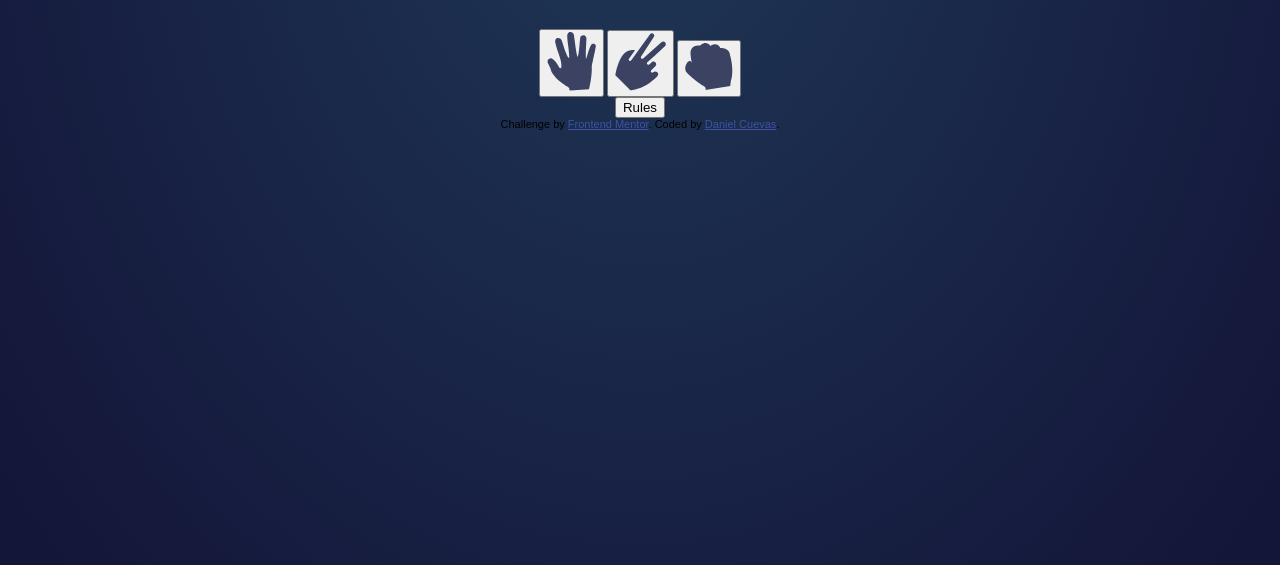
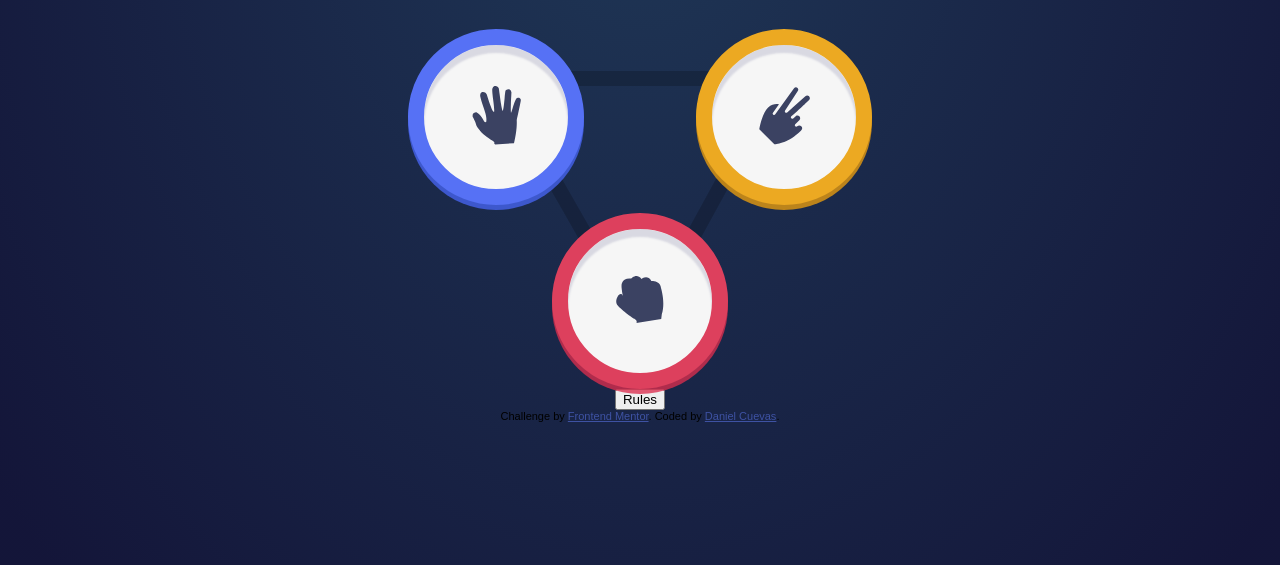
Before and after one commit to dcuevasdev/rock-paper-scissors, a plain HTML site: page index.html in a window 1280 px wide. Shown: the part 151-716 px from the top of the page. Drawn offline with Linux system fonts and the light colour scheme.

Commit message:
Estilos CSS para el main seccion play

```diff
--- a/index.html
+++ b/index.html
@@ -30,8 +30,8 @@
             d="M47.125 11.832a2.922 2.922 0 00-1.232-.198c-.57.04-1.029.271-1.302.65-1.604 2.248-2.919 6.493-3.979 9.905-.486 1.577-1.14 3.688-1.612 4.69-.493-2.807.064-13.09.28-17.05l.003-.064c.15-2.751.17-3.234.138-3.446-.238-1.509-.843-2.5-1.799-2.943-.966-.45-2.22-.25-3.572.563-.677.41-.865 1.816-1.446 8.19l-.002.028c-.32 3.502-1.058 11.566-1.965 12.91-1.023-1.88-2.431-12.555-3.039-17.176-.425-3.236-.673-5.094-.84-5.655-.35-1.176-1.83-2.176-3.295-2.232-1.22-.06-2.22.56-2.698 1.638-.894.995-.578 4.292.41 12.102.47 3.718 1.44 11.395.83 12.257-1.219-.133-3.31-4.942-6.215-14.299-.816-2.62-1.068-3.408-1.318-3.753-.494-1.202-2.172-2.129-3.676-2.024a3.183 3.183 0 00-.377.049c-.787.156-2.584.881-2.2 4.226 1.06 4.637 2.213 8.041 3.331 11.346l.023.066c.669 1.98 1.302 3.85 1.89 5.925 1.385 4.9.846 7.94.84 7.975-.046.312-.143.503-.288.57a.556.556 0 01-.195.045c-.44.03-1.098-.26-1.437-.45-.776-1.482-4.636-8.544-8.134-9.524l-.126-.037-.127.012c-1.283.121-2.226.606-2.803 1.441-.914 1.32-.535 3.002-.444 3.34l.052.12c.028.051 2.834 5.165 3.268 7.544.374 2.04 2.311 4.25 3.869 6.026l.064.073c.508.58.946 1.083 1.292 1.548 4.519 4.713 11.665 8.677 11.723 8.71.892.657 1.387 1.293 1.44 1.84a.798.798 0 01-.16.58l-.155.162.988.96 18.853-1.324.804-3.684c2.486-10.402 1.967-19.272 1.958-19.33.01-.327.706-3.483 1.266-6.033l.017-.065c1.117-5.08 2.505-11.4 2.772-13.803.116-1.028-.542-1.972-1.675-2.401z"
           />
         </svg>
-      </button class="play__scissors play__button">
-      <button>
+      </button>
+      <button class="play__scissors play__button">
         <svg xmlns="http://www.w3.org/2000/svg" width="51" height="58">
           <path
             fill="#3B4262"
--- a/styles/styles.css
+++ b/styles/styles.css
@@ -1,13 +1,16 @@
+/*==================
+  Variables
+==================*/
 :root {
   /*=== Font ===*/
   --font: "Barlow Semi Condensed", sans-serif;
 
   /*=== Primary Colors  ===*/
-  --scissors-gradient-from: hsl(39, 89%, 49%);
+  --scissors-gradient-from: hsla(39, 89%, 49%, 0.774);
   --scissors-gradient-to: hsl(40, 84%, 53%);
-  --paper-gradient-from: hsl(230, 89%, 62%);
+  --paper-gradient-from: hsla(230, 89%, 62%, 0.774);
   --paper-gradient-to: hsl(230, 89%, 65%);
-  --rock-gradient-from: hsl(349, 71%, 52%);
+  --rock-gradient-from: hsla(349, 71%, 52%, 0.774);
   --rock-gradient-to: hsl(349, 70%, 56%);
 
   /*=== Neutral Colors ===*/
@@ -18,8 +21,12 @@
   /*=== Background Colors ===*/
   --radial-gradient-from: hsl(214, 47%, 23%);
   --radial-gradient-to: hsl(237, 49%, 15%);
+  --background-elements: #f6f6f6;
 }
 
+/*==================
+  General Styles
+==================*/
 html {
   margin: 0;
   font-size: 62.5%;
@@ -40,6 +47,9 @@ body {
   background-repeat: no-repeat;
 }
 
+/*==================
+  Header
+==================*/
 .information {
   display: flex;
   justify-content: space-between;
@@ -67,7 +77,7 @@ body {
   padding: 0.4rem;
   border-radius: 0.4rem;
   text-align: center;
-  background-color: white;
+  background-color: var(--background-elements);
 }
 .information__score small {
   font-size: 1rem;
@@ -82,6 +92,57 @@ body {
   color: var(--dark-text);
 }
 
+/*==================
+  Main Play
+==================*/
+.play {
+  position: relative;
+  width: 46.4rem;
+  height: 36rem;
+  background-image: url(../images/bg-triangle.svg);
+  background-repeat: no-repeat;
+  background-position: center;
+}
+.play__button {
+  width: 17.6rem;
+  height: 17.6rem;
+  border-radius: 50%;
+  background-color: var(--background-elements);
+  cursor: pointer;
+}
+.play__paper,
+.play__scissors,
+.play__rock {
+  position: absolute;
+  border: 1.6rem solid;
+  box-shadow: 0rem 0.8rem 0.2rem inset #d9d9e2, 0rem 0.5rem 0rem;
+}
+.play__paper {
+  left: 0;
+  border-color: var(--paper-gradient-to);
+  color: var(--paper-gradient-from);
+}
+.play__scissors {
+  right: 0;
+  border-color: var(--scissors-gradient-to);
+  color: var(--scissors-gradient-from);
+}
+.play__rock {
+  bottom: 0;
+  left: calc(50% - 88px);
+  border-color: var(--rock-gradient-to);
+  color: var(--rock-gradient-from);
+}
+.play__paper:active,
+.play__scissors:active,
+.play__rock:active {
+  box-shadow: none;
+  transition: all 300ms;
+}
+
+/*==================
+  Footer
+==================*/
 .attribution {
   font-size: 11px;
   text-align: center;
```
